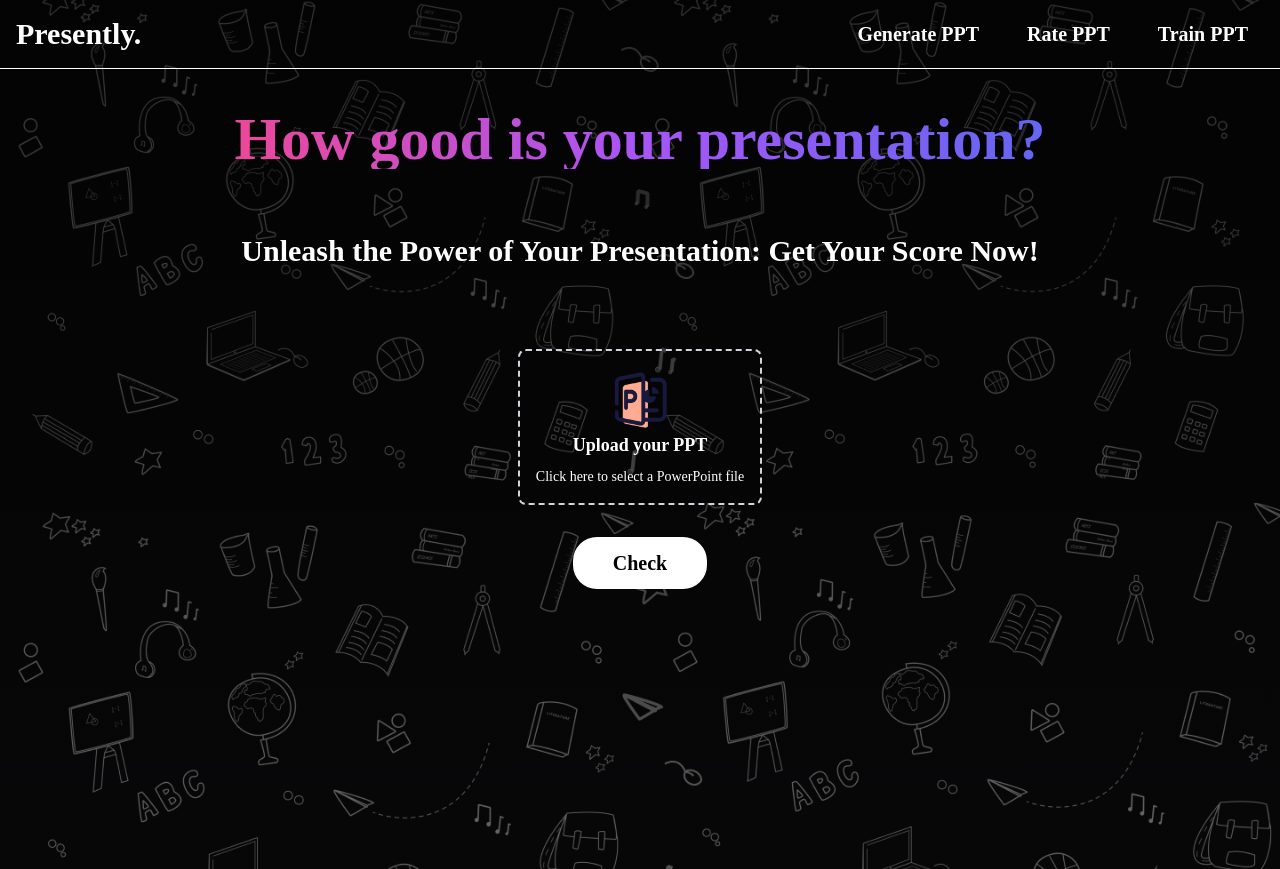
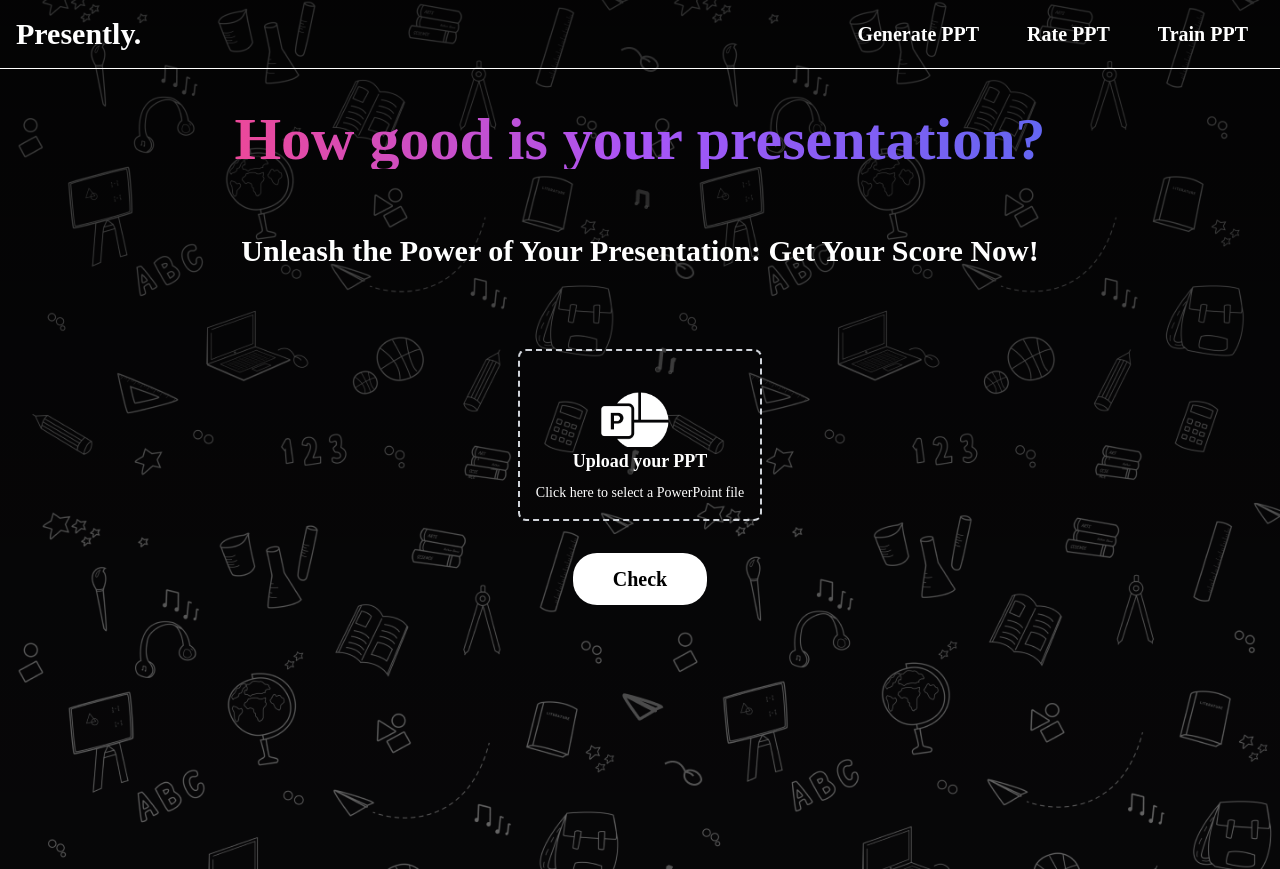
Before and after one commit to mynameiskennith/Presently-v1.0, a React (Create React App) app in the folder frontend/: page /rating in a window 1280 px wide. Built offline with nearby package versions, Linux system fonts and the light colour scheme.

Commit message:
Rate presentation icon added

```diff
--- a/frontend/src/RatingPage.jsx
+++ b/frontend/src/RatingPage.jsx
@@ -69,7 +69,7 @@ const RatingPage = () => {
   const [scores, setScores] = useState(null);
   const [loading, setLoading] = useState(false);
   const [error, setError] = useState(null);
-  const [analysisCompleted, setAnalysisCompleted] = useState(false);
+  // const [analysisCompleted, setAnalysisCompleted] = useState(false);
   const [showAnalysis, setShowAnalysis] = useState(false); // To control the display of analysis
 
   const handleFileChange = (event) => {
@@ -84,7 +84,7 @@ const RatingPage = () => {
 
     setLoading(true);
     setError(null);
-    setAnalysisCompleted(false);
+    // setAnalysisCompleted(false);
 
     const formData = new FormData();
     formData.append("file", file);
@@ -134,18 +134,8 @@ const RatingPage = () => {
           <p className="text-xl md:text-3xl font-bold mb-20">
             Unleash the Power of Your Presentation: Get Your Score Now!
           </p>
-          {/* <div className="relative p-1 rounded-lg bg-gradient-to-r from-pink-500 via-purple-500 to-indigo-500 mb-6">
-            <div className="rounded-lg bg-white">
-              <input
-                type="file"
-                accept=".pptx"
-                onChange={handleFileChange}
-                className="px-4 py-2 text-black w-full rounded-lg"
-              />
-            </div>
-          </div> */}
           <div className="flex flex-col items-center justify-center border-2 border-dashed border-gray-300 rounded-lg p-4 hover:border-blue-500 cursor-pointer" onClick={() => document.getElementById("file-input").click()}>
-              <img src="/ppticon.png" alt="PPT Icon" className="w-16" />
+              <img src="/pptVector.png" alt="PPT Icon" className="w-20" />
             <div className="flex items-center space-x-2">
               <h3 className="text-lg font-semibold text-white">Upload your PPT</h3>
             </div>
```
Also changed, not shown: frontend/public/pptVector.png (added), frontend/src/LoginPage.css (deleted).
